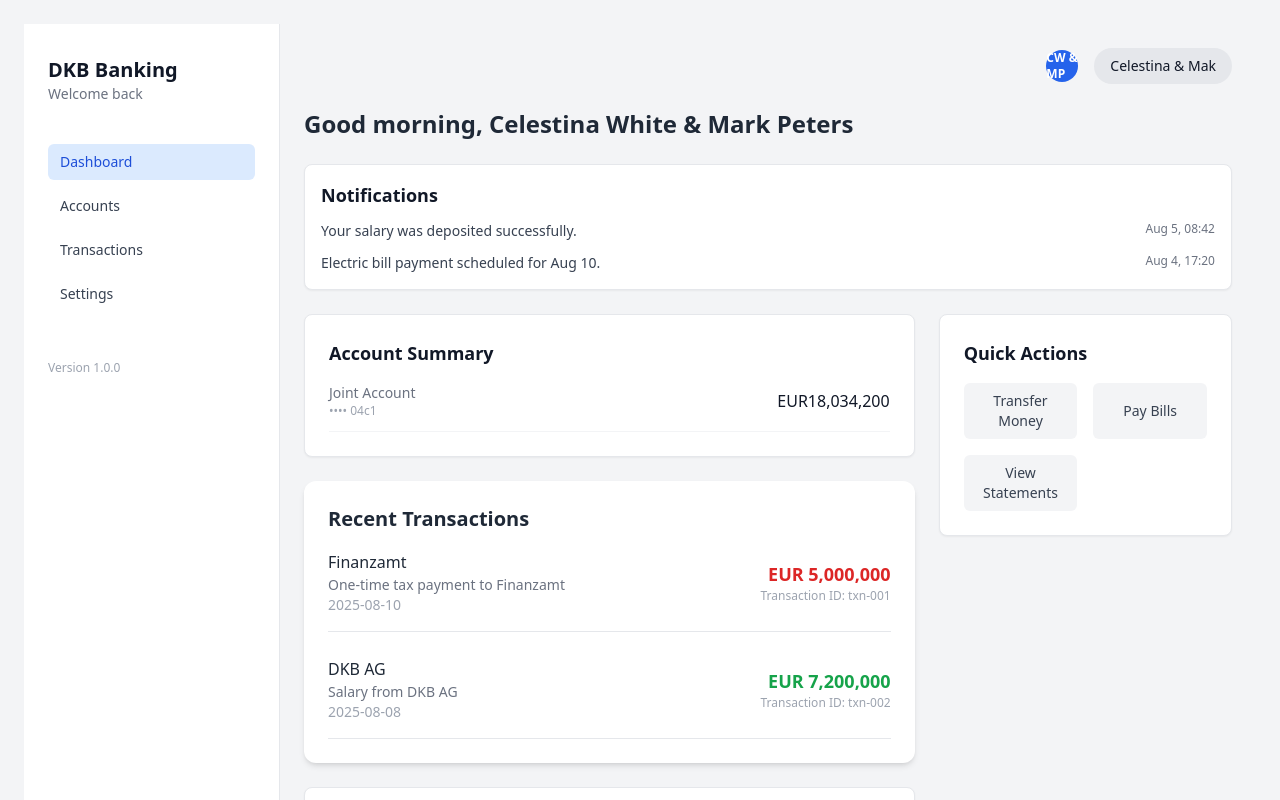
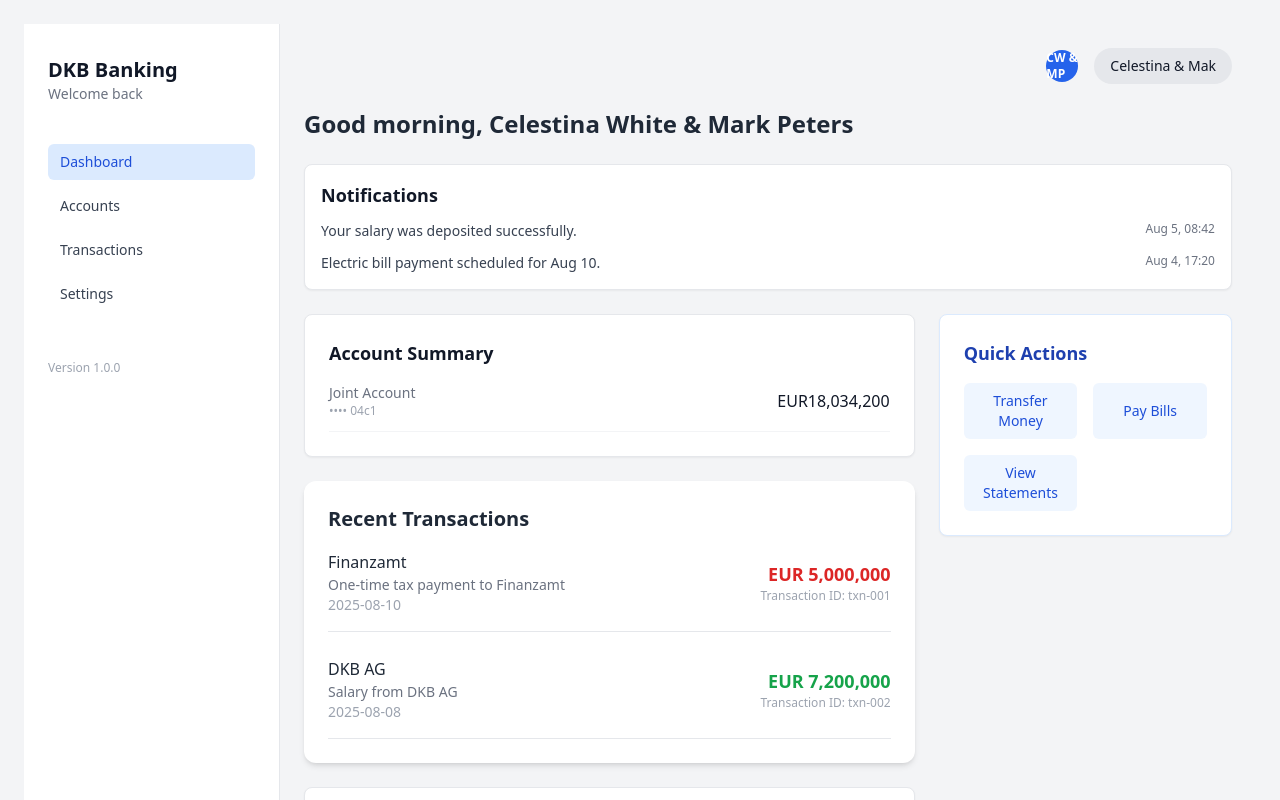
Before and after one commit to BlueColour2589/dkb-banking, a Next.js app in the folder frontend/: page /dashboard in a window 1280 px wide. Built offline with nearby package versions, Linux system fonts and the light colour scheme; no server answers.

Commit message:
Update QuickActions.tsx

```diff
--- a/frontend/components/Dashboard/QuickActions.tsx
+++ b/frontend/components/Dashboard/QuickActions.tsx
@@ -12,14 +12,14 @@ interface QuickActionsProps {
 
 export default function QuickActions({ actions }: QuickActionsProps) {
   return (
-    <section className="bg-white rounded-lg border border-gray-200 shadow-sm p-6">
-      <h2 className="text-lg font-semibold text-gray-900 mb-4">Quick Actions</h2>
+    <section className="bg-white rounded-lg border border-blue-100 shadow-sm p-6">
+      <h2 className="text-lg font-semibold text-blue-800 mb-4">Quick Actions</h2>
       <div className="grid grid-cols-2 gap-4">
         {actions.map((action, index) => (
           <button
             key={index}
             onClick={action.onClick}
-            className="w-full text-sm font-medium text-gray-700 bg-gray-100 hover:bg-gray-200 rounded-md py-2 px-3 transition"
+            className="w-full text-sm font-medium text-blue-700 bg-blue-50 hover:bg-blue-100 focus:outline-none focus:ring-2 focus:ring-blue-300 rounded-md py-2 px-3 transition-all duration-200 ease-in-out"
           >
             {action.label}
           </button>
```
